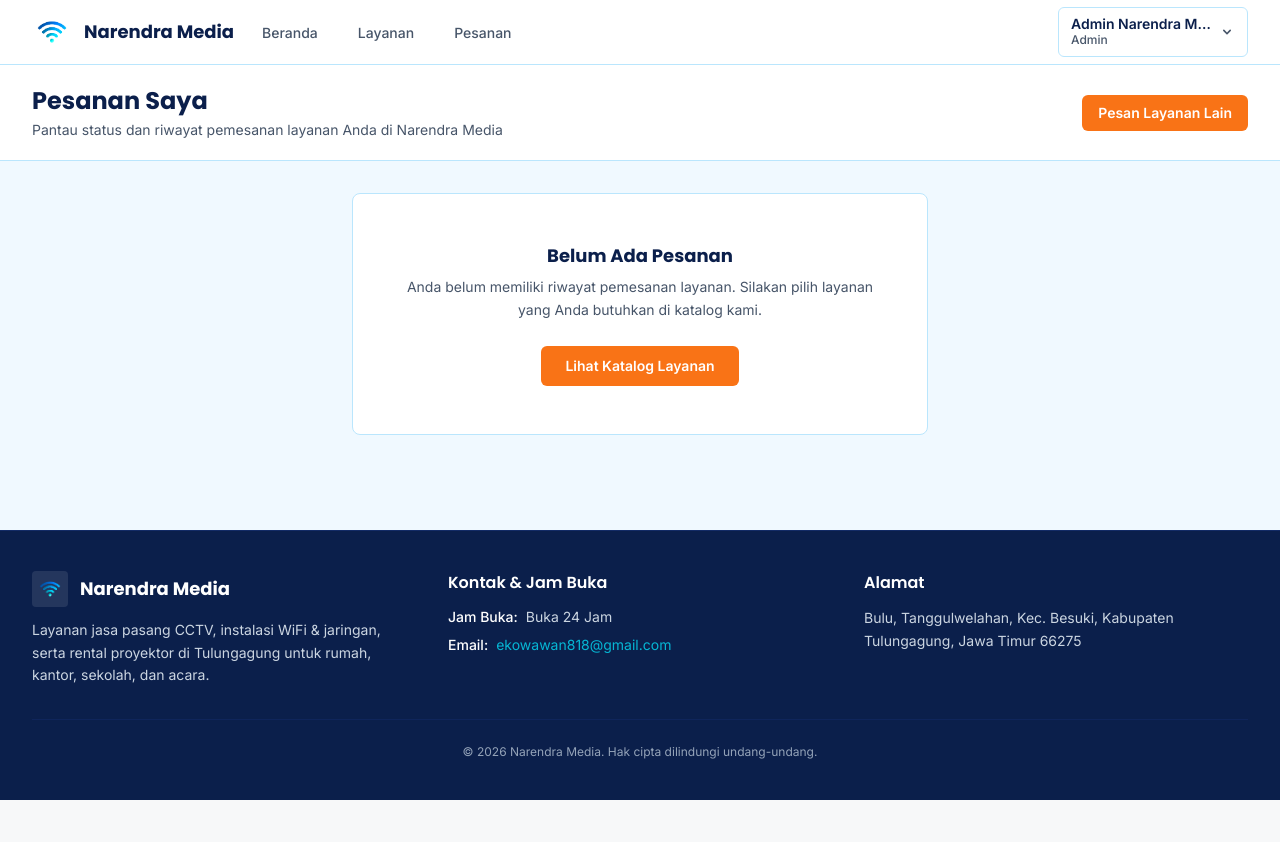
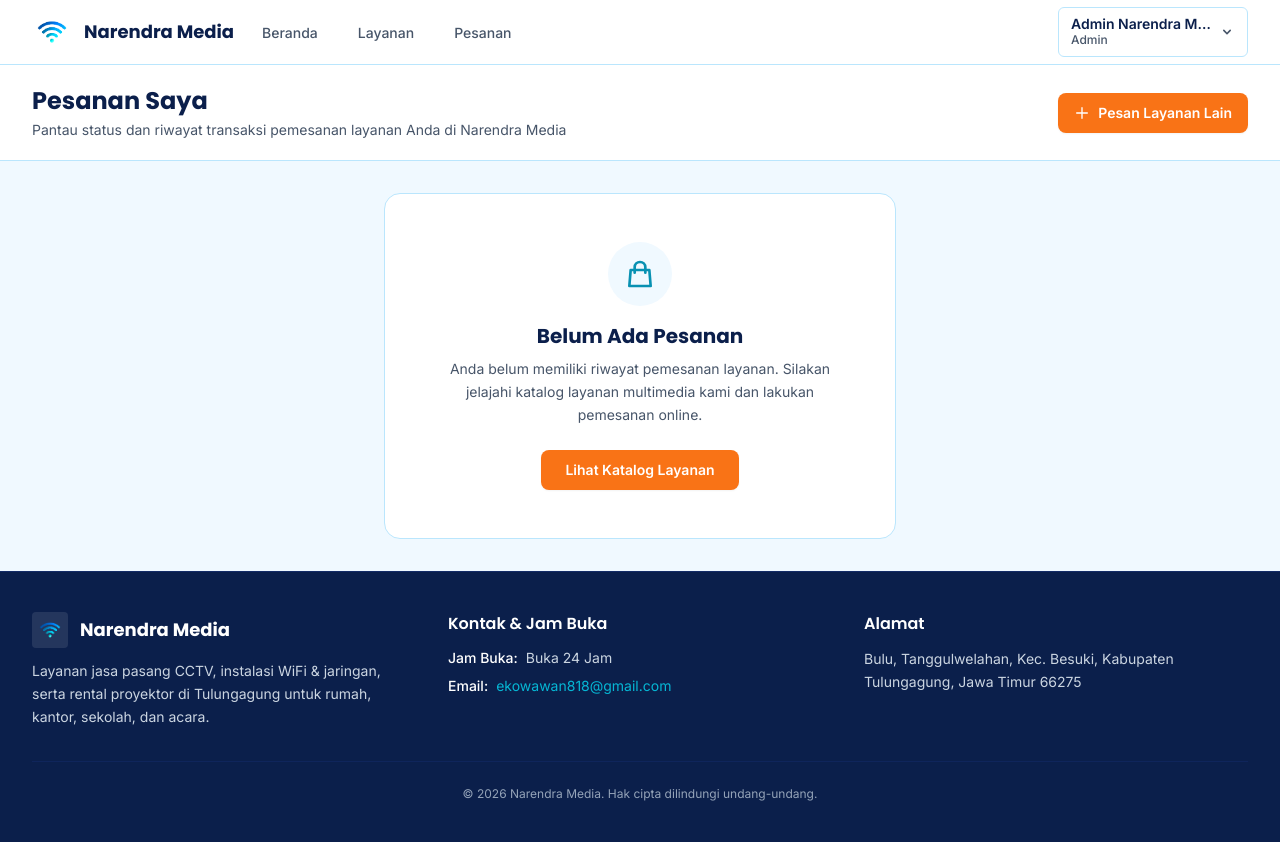
Before and after one commit to yeoubirn/UAS-Framework, a Laravel app: page /pesanan-saya in a window 1280 px wide. Before the commit the page ends 800 px from the top, so only its background shows below. Run offline with Laravel 12, Linux system fonts and the light colour scheme; a user stored in the database is signed in; data comes from the database, SQL or seed files in the repository; style sheets or scripts are compiled from the project's sources.

Commit message:
Perubahan: alur pemesanan header-detail, halaman Pesanan Saya, dokumentasi

```diff
--- a/app/Http/Controllers/OrderController.php
+++ b/app/Http/Controllers/OrderController.php
@@ -17,7 +17,7 @@ class OrderController extends Controller
     {
         $orders = $request->user()
             ->orders()
-            ->with('service')
+            ->with(['orderDetails.service.category'])
             ->latest()
             ->get();
 
@@ -32,9 +32,12 @@ class OrderController extends Controller
         $validated = $request->validated();
         $total = $service->harga * $validated['jumlah'];
 
-        $request->user()->orders()->create([
-            'service_id' => $service->id,
-            'jumlah' => $validated['jumlah'],
+        // Format nomor pesanan unik: ORD-YYYYMMDD-XXXX
+        $nomorPesanan = 'ORD-' . date('Ymd') . '-' . strtoupper(substr(uniqid(), -4));
+
+        // 1. Simpan Header Transaksi (Order)
+        $order = $request->user()->orders()->create([
+            'nomor_pesanan' => $nomorPesanan,
             'tanggal' => $validated['tanggal'],
             'alamat' => $validated['alamat'],
             'catatan' => $validated['catatan'] ?? null,
@@ -42,8 +45,16 @@ class OrderController extends Controller
             'total' => $total,
         ]);
 
+        // 2. Simpan Detail Transaksi (OrderDetail)
+        $order->orderDetails()->create([
+            'service_id' => $service->id,
+            'jumlah' => $validated['jumlah'],
+            'harga_satuan' => $service->harga,
+            'subtotal' => $total,
+        ]);
+
         return redirect()
             ->route('orders.my')
-            ->with('success', 'Pesanan untuk ' . $service->nama . ' berhasil dibuat!');
+            ->with('success', 'Pesanan (' . $nomorPesanan . ') untuk layanan ' . $service->nama . ' berhasil dibuat!');
     }
 }
--- a/resources/views/orders/index.blade.php
+++ b/resources/views/orders/index.blade.php
@@ -6,11 +6,14 @@
                     Pesanan Saya
                 </h2>
                 <p class="text-sm text-content-secondary mt-1">
-                    Pantau status dan riwayat pemesanan layanan Anda di Narendra Media
+                    Pantau status dan riwayat transaksi pemesanan layanan Anda di Narendra Media
                 </p>
             </div>
             <div>
-                <a href="{{ url('/') }}" class="inline-flex items-center gap-2 px-4 py-2 bg-accent hover:bg-accent-hover text-white text-sm font-semibold rounded-md transition">
+                <a href="{{ url('/') }}" class="inline-flex items-center gap-2 px-4 py-2.5 bg-accent hover:bg-accent-hover text-white text-sm font-semibold rounded-lg shadow-sm transition">
+                    <svg class="w-4 h-4" fill="none" stroke="currentColor" viewBox="0 0 24 24">
+                        <path stroke-linecap="round" stroke-linejoin="round" stroke-width="2" d="M12 4v16m8-8H4" />
+                    </svg>
                     <span>Pesan Layanan Lain</span>
                 </a>
             </div>
@@ -19,117 +22,148 @@
 
     <div class="py-8">
         <div class="max-w-7xl mx-auto px-4 sm:px-6 lg:px-8">
-            <!-- Flash Notification -->
-            @if (session('success'))
-                <div class="mb-6 p-4 rounded-md bg-white border-l-4 border-[#16A34A] border-y border-r border-surface-border text-content-primary text-sm flex items-center justify-between">
-                    <div class="flex items-center gap-2">
-                        <span class="text-[#16A34A] font-bold">✓</span>
-                        <span>{{ session('success') }}</span>
-                    </div>
-                </div>
-            @endif
-
             @if ($orders->isEmpty())
                 <!-- Tampilan Jika Belum Ada Pesanan -->
-                <div class="bg-surface-card rounded-lg border border-surface-border p-12 text-center max-w-xl mx-auto">
-                    <h3 class="font-heading font-bold text-lg text-navy">
+                <div class="bg-surface-card rounded-2xl border border-surface-border p-12 text-center max-w-lg mx-auto shadow-xs">
+                    <div class="w-16 h-16 rounded-full bg-sky-50 text-primary-dark mx-auto flex items-center justify-center mb-4">
+                        <svg class="w-8 h-8" fill="none" stroke="currentColor" viewBox="0 0 24 24">
+                            <path stroke-linecap="round" stroke-linejoin="round" stroke-width="2" d="M16 11V7a4 4 0 00-8 0v4M5 9h14l1 12H4L5 9z" />
+                        </svg>
+                    </div>
+                    <h3 class="font-heading font-bold text-xl text-navy">
                         Belum Ada Pesanan
                     </h3>
-                    <p class="text-sm text-content-secondary mt-1.5 leading-relaxed">
-                        Anda belum memiliki riwayat pemesanan layanan. Silakan pilih layanan yang Anda butuhkan di katalog kami.
+                    <p class="text-sm text-content-secondary mt-2 leading-relaxed">
+                        Anda belum memiliki riwayat pemesanan layanan. Silakan jelajahi katalog layanan multimedia kami dan lakukan pemesanan online.
                     </p>
                     <div class="mt-6">
-                        <a href="{{ url('/') }}" class="inline-flex items-center justify-center px-6 py-2.5 bg-accent hover:bg-accent-hover text-white text-sm font-semibold rounded-md transition">
+                        <a href="{{ url('/') }}" class="inline-flex items-center justify-center px-6 py-2.5 bg-accent hover:bg-accent-hover text-white text-sm font-semibold rounded-lg shadow-sm transition">
                             Lihat Katalog Layanan
                         </a>
                     </div>
                 </div>
             @else
-                <!-- Daftar Kartu Pesanan -->
-                <div class="space-y-4">
+                <!-- Daftar Kartu Transaksi -->
+                <div class="space-y-6">
                     @foreach ($orders as $order)
-                        @php
-                            $catBg = '#0891B2';
-                            if (str_contains($order->service->kategori, 'Proyektor')) {
-                                $catBg = '#7C3AED';
-                            } elseif (str_contains($order->service->kategori, 'CCTV')) {
-                                $catBg = '#EA580C';
-                            }
-                        @endphp
-                        <div class="bg-surface-card rounded-lg border border-surface-border p-6 hover:shadow-sm transition">
-                            <!-- Bagian Header Pesanan -->
-                            <div class="flex flex-col sm:flex-row sm:items-center sm:justify-between gap-3 pb-4 border-b border-surface-border">
+                        <div class="bg-surface-card rounded-xl border border-surface-border overflow-hidden shadow-xs hover:border-primary/50 transition duration-150">
+                            <!-- Bagian Header Nota Transaksi -->
+                            <div class="flex flex-col sm:flex-row sm:items-center sm:justify-between gap-3 px-6 py-4 bg-slate-50/70 border-b border-surface-border">
                                 <div class="flex items-center gap-3">
-                                    <span class="font-heading font-bold text-base text-navy">
-                                        Pesanan #{{ $order->id }}
-                                    </span>
-                                    <span class="text-xs text-content-secondary">
-                                        {{ $order->created_at->format('d M Y, H:i') }} WIB
-                                    </span>
+                                    <div class="w-8 h-8 rounded-lg bg-navy/5 text-navy flex items-center justify-center font-bold text-xs font-mono">
+                                        #
                                     </div>
                                     <div>
+                                        <div class="font-heading font-bold text-base text-navy font-mono">
+                                            {{ $order->nomor_pesanan ?: ('ORD-' . str_pad($order->id, 5, '0', STR_PAD_LEFT)) }}
+                                        </div>
+                                        <div class="text-xs text-content-secondary">
+                                            Dipesan pada {{ $order->created_at->format('d M Y, H:i') }} WIB
+                                        </div>
+                                    </div>
+                                </div>
+                                <div class="flex items-center gap-3">
                                     <x-status-badge :status="$order->status" />
                                 </div>
                             </div>
 
-                            <!-- Bagian Detail Pesanan -->
-                            <div class="pt-4 grid grid-cols-1 md:grid-cols-12 gap-6">
-                                <!-- Info Layanan -->
-                                <div class="md:col-span-5 space-y-2">
-                                    <div class="flex items-center gap-2">
-                                        <span class="px-2 py-0.5 text-[11px] font-bold rounded-md text-white uppercase tracking-wider" style="background-color: {{ $catBg }};">
-                                            {{ $order->service->tipe }}
+                            <!-- Bagian Detail Transaksi (Header-Detail) -->
+                            <div class="p-6">
+                                <div class="grid grid-cols-1 lg:grid-cols-12 gap-6">
+                                    <!-- Daftar Item Layanan (Detail Transaksi) -->
+                                    <div class="lg:col-span-7 space-y-3">
+                                        <div class="text-xs font-semibold uppercase tracking-wider text-content-secondary mb-2">
+                                            Rincian Item Layanan:
+                                        </div>
+
+                                        @forelse ($order->orderDetails as $detail)
+                                            @php
+                                                $serviceItem = $detail->service;
+                                                $catName = $serviceItem->category->nama ?? $serviceItem->kategori ?? 'Layanan';
+                                                $catBg = '#0891B2';
+                                                if (str_contains($catName, 'Proyektor')) {
+                                                    $catBg = '#7C3AED';
+                                                } elseif (str_contains($catName, 'CCTV')) {
+                                                    $catBg = '#EA580C';
+                                                }
+                                            @endphp
+                                            <div class="p-4 rounded-xl bg-slate-50/60 border border-surface-border">
+                                                <div class="flex items-start justify-between gap-3">
+                                                    <div>
+                                                        <div class="flex items-center gap-2 mb-1.5">
+                                                            <span class="px-2 py-0.5 text-[10px] font-bold rounded text-white uppercase tracking-wider" style="background-color: {{ $catBg }};">
+                                                                {{ $serviceItem->tipe ?? 'Layanan' }}
                                                             </span>
-                                        <span class="text-xs font-medium text-content-secondary">
-                                            {{ $order->service->kategori }}
+                                                            <span class="text-xs font-medium text-slate-500">
+                                                                {{ $catName }}
                                                             </span>
                                                         </div>
-                                    <h4 class="font-heading font-bold text-lg text-navy leading-[1.3]">
-                                        {{ $order->service->nama }}
+                                                        <h4 class="font-heading font-bold text-base text-navy">
+                                                            {{ $serviceItem->nama ?? 'Layanan' }}
                                                         </h4>
-                                    <p class="text-xs text-content-secondary line-clamp-2 leading-relaxed">
-                                        {{ $order->service->deskripsi }}
+                                                        <p class="text-xs text-content-secondary line-clamp-2 mt-1">
+                                                            {{ $serviceItem->deskripsi ?? '' }}
+                                                        </p>
+                                                    </div>
+                                                </div>
+
+                                                <div class="mt-3 pt-3 border-t border-slate-200/60 flex items-center justify-between text-xs">
+                                                    <span class="text-content-secondary">
+                                                        <span class="font-semibold text-content-primary">{{ $detail->jumlah }} unit</span> &times; Rp {{ number_format($detail->harga_satuan, 0, ',', '.') }}
+                                                    </span>
+                                                    <span class="font-bold text-navy text-sm">
+                                                        Subtotal: Rp {{ number_format($detail->subtotal, 0, ',', '.') }}
+                                                    </span>
+                                                </div>
+                                            </div>
+                                        @empty
+                                            <div class="text-xs text-slate-400 italic">Data rincian layanan tidak tersedia.</div>
+                                        @endforelse
+                                    </div>
+
+                                    <!-- Detail Pelaksanaan, Lokasi & Ringkasan Pembayaran -->
+                                    <div class="lg:col-span-5 space-y-4">
+                                        <div class="p-4 rounded-xl bg-sky-50/40 border border-surface-border space-y-3">
+                                            <div>
+                                                <span class="text-xs font-medium text-content-secondary block">Tanggal Pelaksanaan / Pasang:</span>
+                                                <div class="font-semibold text-sm text-navy mt-0.5 flex items-center gap-1.5">
+                                                    <svg class="w-4 h-4 text-primary-dark" fill="none" stroke="currentColor" viewBox="0 0 24 24">
+                                                        <path stroke-linecap="round" stroke-linejoin="round" stroke-width="2" d="M8 7V3m8 4V3m-9 8h10M5 21h14a2 2 0 002-2V7a2 2 0 00-2-2H5a2 2 0 00-2 2v12a2 2 0 002 2z" />
+                                                    </svg>
+                                                    <span>{{ \Carbon\Carbon::parse($order->tanggal)->isoFormat('dddd, D MMMM Y') }}</span>
+                                                </div>
+                                            </div>
+
+                                            <div class="pt-2 border-t border-surface-border">
+                                                <span class="text-xs font-medium text-content-secondary block">Alamat Pemasangan:</span>
+                                                <p class="text-xs text-content-primary mt-0.5 leading-relaxed">
+                                                    {{ $order->alamat }}
                                                 </p>
                                             </div>
 
-                                <!-- Ringkasan Tanggal, Jumlah, & Total -->
-                                <div class="md:col-span-3 space-y-2 text-sm border-t md:border-t-0 md:border-l border-surface-border pt-4 md:pt-0 md:pl-6">
-                                    <div>
-                                        <span class="text-xs text-content-secondary block">Tanggal Pelaksanaan:</span>
-                                        <span class="font-semibold text-content-primary">
-                                            {{ \Carbon\Carbon::parse($order->tanggal)->format('d F Y') }}
-                                        </span>
-                                    </div>
-                                    <div>
-                                        <span class="text-xs text-content-secondary block">Jumlah Unit:</span>
-                                        <span class="font-semibold text-content-primary">
-                                            {{ $order->jumlah }} unit / titik
-                                        </span>
-                                    </div>
-                                    <div>
-                                        <span class="text-xs text-content-secondary block">Total Biaya:</span>
-                                        <span class="font-heading font-bold text-navy text-base">
-                                            Rp {{ number_format($order->total, 0, ',', '.') }}
-                                        </span>
-                                    </div>
-                                </div>
-
-                                <!-- Info Alamat & Catatan -->
-                                <div class="md:col-span-4 space-y-2 text-sm border-t md:border-t-0 md:border-l border-surface-border pt-4 md:pt-0 md:pl-6 bg-sky-50/40 p-3 rounded-md">
-                                    <div>
-                                        <span class="text-xs font-semibold text-content-secondary block">Alamat Pemasangan/Acara:</span>
-                                        <p class="text-content-primary text-xs mt-0.5 leading-relaxed">
-                                            {{ $order->alamat }}
-                                        </p>
-                                    </div>
                                             @if ($order->catatan)
-                                        <div class="pt-2 border-t border-surface-border/60">
-                                            <span class="text-xs font-semibold text-content-secondary block">Catatan:</span>
-                                            <p class="text-content-primary text-xs italic mt-0.5">
+                                                <div class="pt-2 border-t border-surface-border">
+                                                    <span class="text-xs font-medium text-content-secondary block">Catatan Pesanan:</span>
+                                                    <p class="text-xs text-amber-900 bg-amber-50 rounded-md p-2 mt-1 border border-amber-200 leading-relaxed italic">
                                                         "{{ $order->catatan }}"
                                                     </p>
                                                 </div>
                                             @endif
+                                        </div>
+
+                                        <!-- Total Transaksi -->
+                                        <div class="p-4 rounded-xl bg-white border border-surface-border flex items-center justify-between">
+                                            <div>
+                                                <div class="text-xs text-content-secondary font-medium">Total Pembayaran</div>
+                                                <div class="text-xl font-bold font-heading text-navy mt-0.5">
+                                                    Rp {{ number_format($order->total, 0, ',', '.') }}
+                                                </div>
+                                            </div>
+                                            <a href="https://wa.me/6281234567890?text={{ urlencode('Halo Narendra Media, saya ingin konfirmasi pesanan dengan nomor ' . ($order->nomor_pesanan ?: ('#' . $order->id))) }}" target="_blank" rel="noopener noreferrer" class="inline-flex items-center gap-1.5 px-3 py-2 bg-emerald-600 hover:bg-emerald-700 text-white text-xs font-semibold rounded-lg shadow-xs transition">
+                                                <span>WhatsApp Admin</span>
+                                            </a>
+                                        </div>
+                                    </div>
                                 </div>
                             </div>
                         </div>
```
Also changed, not shown: tests/Feature/Sprint1Test.php (+35 -37 lines), tests/Feature/Sprint3Test.php (+20 -5 lines), README.md. Lines whose indentation alone changed are shown as unchanged.
